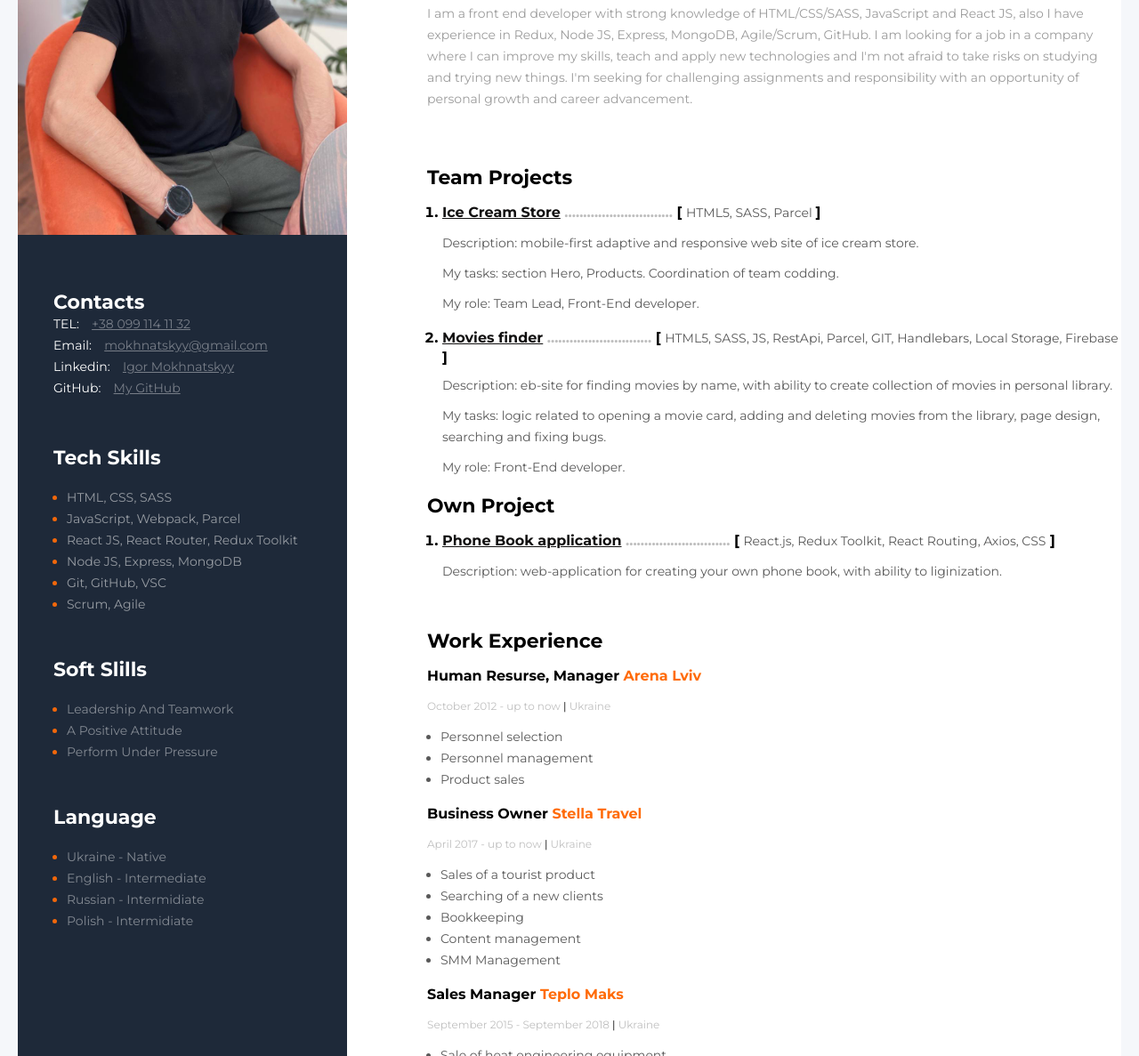
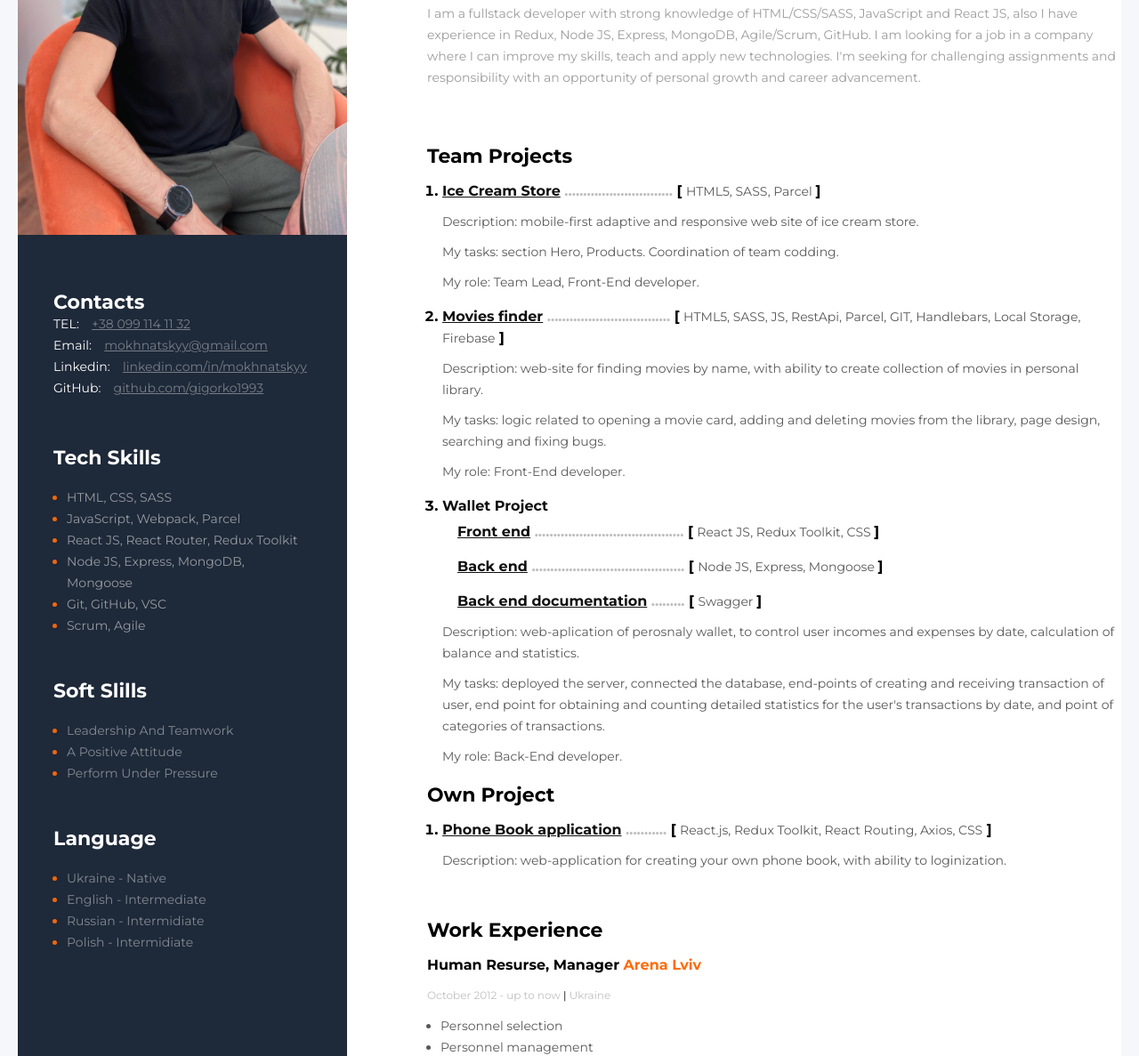
Before and after one commit to gigorko1993/Resume, a plain HTML site: page index.html in a window 1280 px wide. Shown: the part 289-1476 px from the top of the page at 89% size. Drawn offline with Linux system fonts and the light colour scheme.

Commit message:
add wallet project

```diff
--- a/css/style.css
+++ b/css/style.css
@@ -204,3 +204,9 @@ body {
   margin-top: 10px;
   margin-bottom: 15px;
 }
+.ul-style {
+  list-style: none;
+}
+.ul-style:first-child {
+  margin-top: 5px;
+}
--- a/index.html
+++ b/index.html
@@ -35,13 +35,13 @@
             <a
               class="cantact-link"
               href="https://www.linkedin.com/in/mokhnatskyy/"
-              >Igor Mokhnatskyy</a
+              >linkedin.com/in/mokhnatskyy</a
             >
           </div>
           <div>
             <span class="contacts-link-type">GitHub:</span>
             <a class="cantact-link" href="https://github.com/gigorko1993"
-              >My GitHub</a
+              >github.com/gigorko1993</a
             >
           </div>
         </div>
@@ -61,7 +61,9 @@
               >
             </li>
             <li class="tech-skills-item">
-              <span class="tech-skills-text">Node JS, Express, MongoDB</span>
+              <span class="tech-skills-text"
+                >Node JS, Express, MongoDB, Mongoose</span
+              >
             </li>
             <li class="tech-skills-item">
               <span class="tech-skills-text">Git, GitHub, VSC</span>
@@ -112,12 +114,11 @@
           <h2 class="required-job">Front-End Developer</h2>
           <h1 class="about-me-name">Igor Mokhnatskyy</h1>
           <p class="about-me-description">
-            I am a front end developer with strong knowledge of HTML/CSS/SASS,
+            I am a fullstack developer with strong knowledge of HTML/CSS/SASS,
             JavaScript and React JS, also I have experience in Redux, Node JS,
             Express, MongoDB, Agile/Scrum, GitHub. I am looking for a job in a
             company where I can improve my skills, teach and apply new
-            technologies and I'm not afraid to take risks on studying and trying
-            new things. I'm seeking for challenging assignments and
+            technologies. I'm seeking for challenging assignments and
             responsibility with an opportunity of personal growth and career
             advancement.
           </p>
@@ -149,7 +150,7 @@
               <a class="project-link" href="https://bit.ly/3oD9bti"
                 >Movies finder</a
               >
-              <span class="dots">............................</span>
+              <span class="dots">.................................</span>
               <span
                 ><b>[</b>
                 <span class="tech-name"
@@ -159,8 +160,8 @@
                 <b>]</b></span
               >
               <p class="tech-name">
-                Description: eb-site for finding movies by name, with ability to
-                create collection of movies in personal library.
+                Description: web-site for finding movies by name, with ability
+                to create collection of movies in personal library.
               </p>
               <p class="tech-name">
                 My tasks: logic related to opening a movie card, adding and
@@ -169,6 +170,66 @@
               </p>
               <p class="tech-name">My role: Front-End developer.</p>
             </li>
+            <li class="my-projects">
+              <p class="project-link">Wallet Project</p>
+              <ul>
+                <li class="my-projects ul-style">
+                  <a
+                    class="project-link"
+                    href="https://danatey-goit-wallet-front.netlify.app/login"
+                    >Front end</a
+                  >
+                  <span class="dots"
+                    >........................................</span
+                  >
+                  <span
+                    ><b>[</b>
+                    <span class="tech-name"> React JS, Redux Toolkit, CSS </span
+                    ><b>]</b></span
+                  >
+                </li>
+                <li class="my-projects ul-style">
+                  <a
+                    class="project-link"
+                    href="https://wallet-project-goit-back.herokuapp.com"
+                    >Back end</a
+                  >
+                  <span class="dots"
+                    >.........................................</span
+                  >
+                  <span
+                    ><b>[</b>
+                    <span class="tech-name"> Node JS, Express, Mongoose </span
+                    ><b>]</b></span
+                  >
+                </li>
+                <li class="my-projects ul-style">
+                  <a
+                    class="project-link"
+                    href="https://wallet-project-goit-back.herokuapp.com/api-docs/"
+                    >Back end documentation</a
+                  >
+                  <span class="dots">.........</span>
+                  <span
+                    ><b>[</b> <span class="tech-name"> Swagger </span
+                    ><b>]</b></span
+                  >
+                </li>
+              </ul>
+              <p class="tech-name">
+                Description: web-aplication of perosnaly wallet, to control user
+                incomes and expenses by date, calculation of balance and
+                statistics.
+              </p>
+              <p class="tech-name">
+                My tasks: deployed the server, connected the database,
+                end-points of creating and receiving transaction of user, end
+                point for obtaining and counting detailed statistics for the
+                user's transactions by date, and point of categories of
+                transactions.
+              </p>
+              <p class="tech-name">My role: Back-End developer.</p>
+            </li>
           </ol>
           <h3 class="about-me-title">Own Project</h3>
           <ol>
@@ -176,7 +237,7 @@
               <a class="project-link" href="https://bit.ly/3C8UL7j"
                 >Phone Book application</a
               >
-              <span class="dots">............................</span>
+              <span class="dots">...........</span>
               <span
                 ><b>[</b>
                 <span class="tech-name"
@@ -186,7 +247,7 @@
               >
               <p class="tech-name">
                 Description: web-application for creating your own phone book,
-                with ability to liginization.
+                with ability to loginization.
               </p>
             </li>
           </ol>
```
